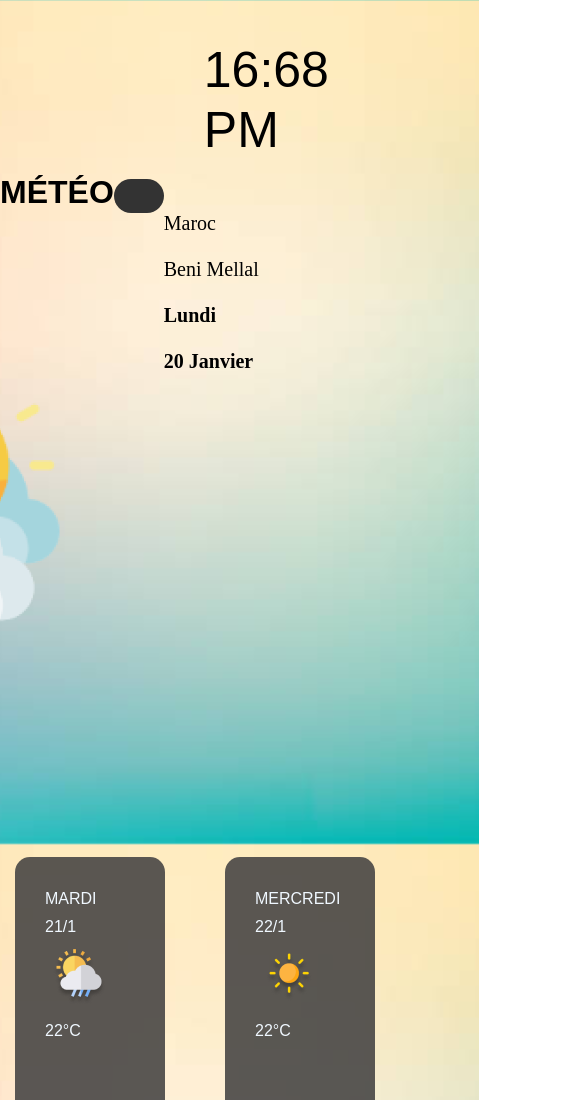
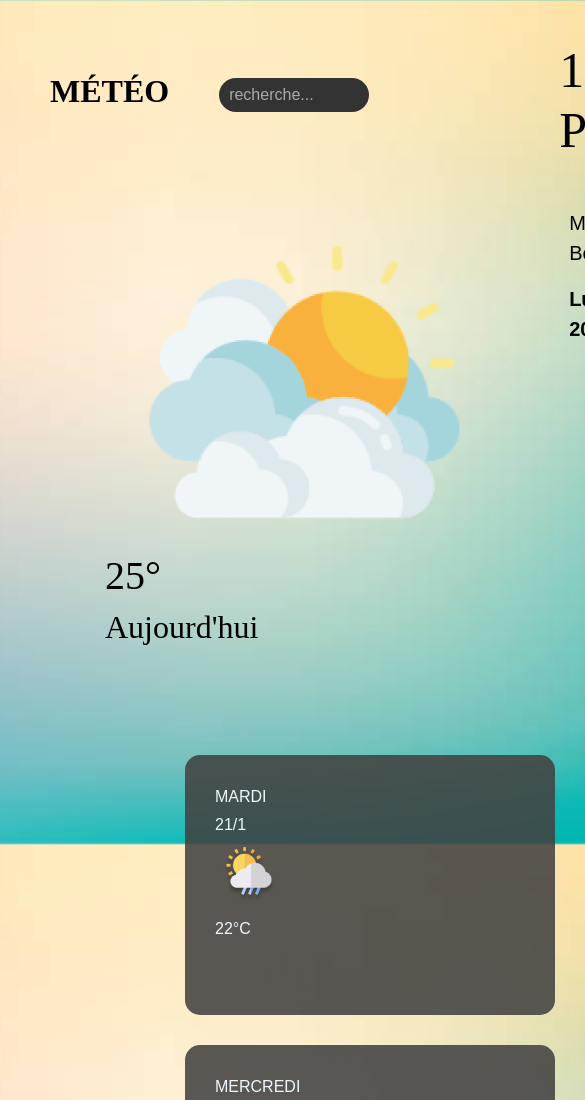
Before and after one commit to youssefeddib/APP-METTEO, a plain HTML site: page index.html in a window 390 px wide. Shown: the top 1100 px of the page, 585 px wide, since content can reach past the window. Drawn offline with Linux system fonts and the light colour scheme.

Commit message:
terminer de code html

```diff
--- a/index.html
+++ b/index.html
@@ -5,6 +5,9 @@
     <meta name="viewport" content="width=device-width, initial-scale=1.0">
     <title>METTEO</title>
     <link href="bootstrap-4.0.0-dist/css/bootstrap.min.css" rel="stylesheet">
+
+
+
     <style>
         body {
             background: url('./bacground\ \(2\).jpg') no-repeat;
@@ -20,6 +23,12 @@
             justify-content: space-between;
 
         }
+        .header .logo , .search-bar{
+          margin-top: -170px;
+          margin-left: 50px;
+
+        }
+
         .search-bar {
             position: relative;
             width: 250px;
@@ -47,18 +56,18 @@
         .search-bar button:hover {
             color: #66ccff;
         }
-        .time-location .detloc p{
-            font-size: 30px;
-        }
+
+
         .time-location h1  {
             font-size: 50px;
-            margin-right: 110px;
+            margin-right: 100px;
             padding: 40px;
+            font-family: 'Abril Fatface';
 
         }
-        .time-location p {
+        .time-location P {
             font-size: 20px;
-            font-family:'Abril Fatface';
+            margin-left: 50px;
         }
         .col .forecast{
             color: aliceblue;
@@ -81,35 +90,55 @@
             width: 80px;
             height: 80px;
             margin-bottom: 450px;
-            margin-right: 900px;
-            margin-top: -80px;
-
-
+            margin-right: 800px;
+            margin-top: -150px;
+            font-family:  'Abril Fatface';
          }
-
+        @media screen and (max-width:768px){
+        .weather-widget{
+            margin-left:   350px;
+         }
+        .row {
+                justify-content:center;
+                align-items: center;
+                display: grid;
+        }
+        .row .col{
+            width: 400px;
+        }
+        .back {
+            justify-content: center;
+         }
+        .time-location{
+            margin-left: 150px;
+         }
+         .search-bar input{
+            width: 150px ;
+         }
+         body{
+            width: 740px;
+         }
+        }
 
     </style>
 </head>
 
-<body>
+<body class="back">
 
     <header class="header">
-        <div class="logo">
+        <div class="logo" style="font-family: Nosifer;">
             <h2><strong>MÉTÉO</strong></h2>
         </div>
         <div class="search-bar">
-            <input type="text" placeholder="">
+            <input type="text" placeholder="recherche...">
             <button type="button">
                 <i class="bi bi-search"></i>
             </button>
         </div>
         <div class="time-location">
             <h1>16:68 PM</h1>
-            <p>Maroc</p>
-            <p>Beni Mellal</p>
-            <strong><p>Lundi</p></strong>
-            <strong><p>20 Janvier</p></strong></div>
-
+            <p>Maroc <br> Beni Mellal</p>
+            <strong><p>Lundi <br> 20 Janvier</p></strong>
         </div>
 
     </header>
```
